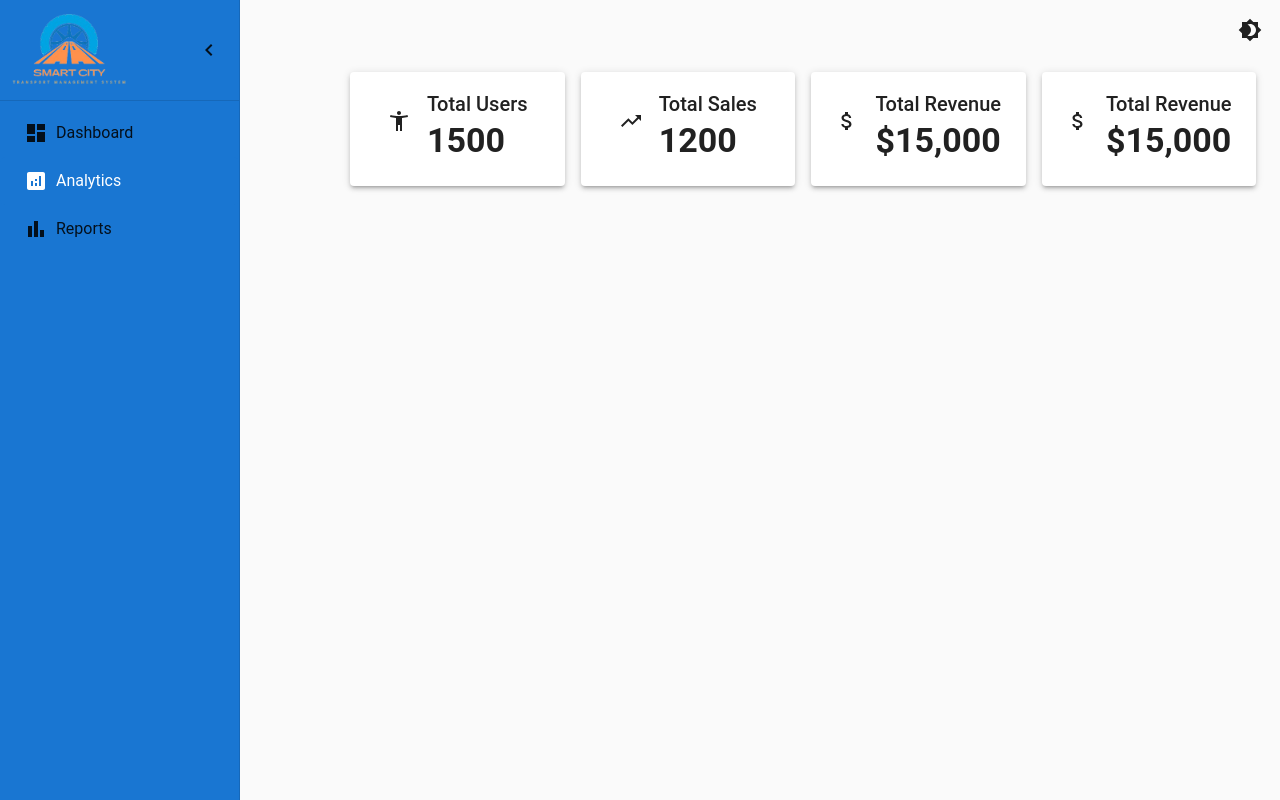
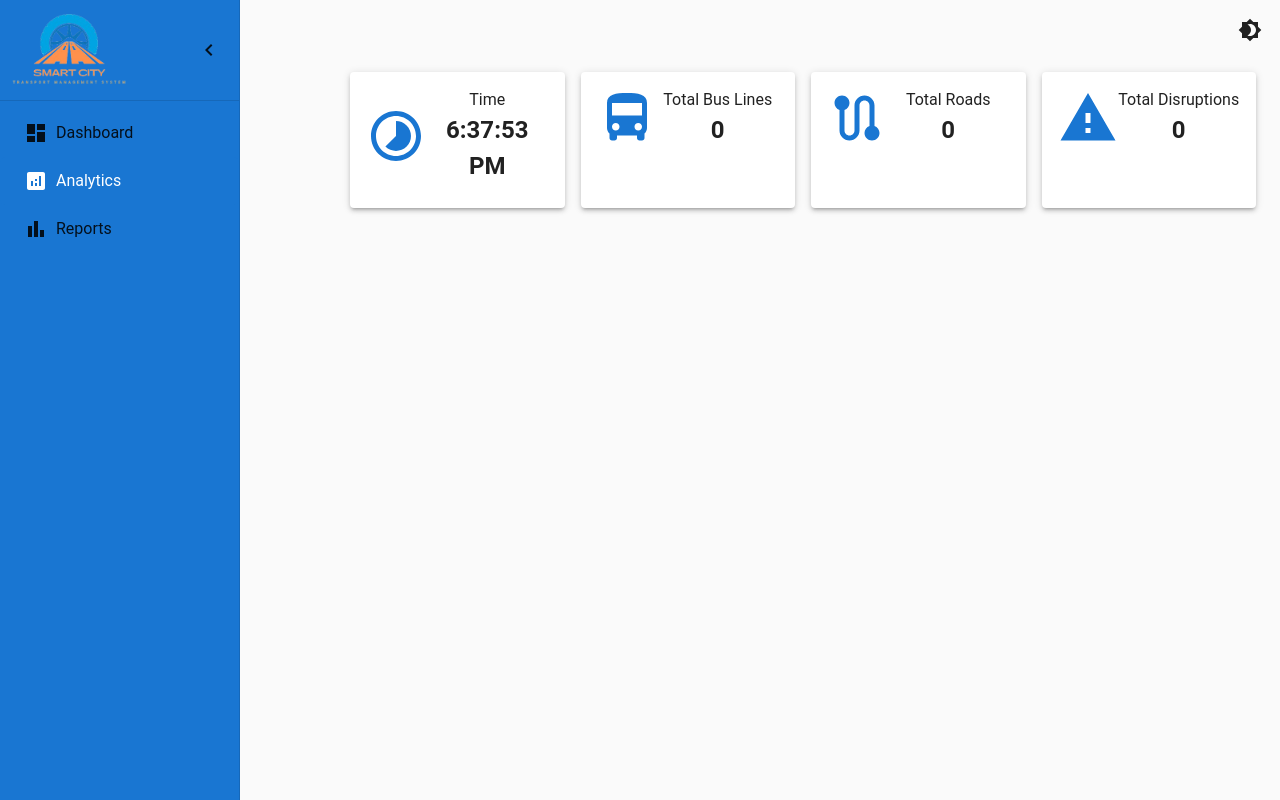
Before and after one commit to MMPjayarathne/Smart_City_TMS, a React (Create React App) app in the folder frontend/: page /analytics in a window 1280 px wide. Built offline with nearby package versions, Linux system fonts and the light colour scheme; no server answers.

Commit message:
Update the Total value Cards to show the time, no of Bus Lines, total roads and total disruptions

```diff
--- a/frontend/src/components/TotalCards.jsx
+++ b/frontend/src/components/TotalCards.jsx
@@ -1,16 +1,39 @@
-import React from 'react';
+import React, { useContext, useEffect, useState } from 'react';
 import { Box, Grid, Card, CardContent, Typography, useTheme } from '@mui/material';
-import { AccessibilityNew, TrendingUp, AttachMoney } from '@mui/icons-material'; // Example icons for the cards
+import { DirectionsBus, Warning, Route, Timelapse } from '@mui/icons-material'; // Example icons for the cards
+
+import { WebSocketContext } from '../utils/WebSocketProvider';
+
 
 const TotalCards = () => {
   const theme = useTheme();
+  const { busLineData, roadDisruptionsData, roadDetailsData } = useContext(WebSocketContext);
+
+  const [totalBusLines, setTotalBusLines] = useState(0);
+  const [totalRoadDisruptions, setTotalRoadDisruptions] = useState(0);
+  const [totalRoadDetails, setTotalRoadDetails] = useState(0);
+  const [currentTime, setCurrentTime] = useState('');
+
+  useEffect(() => {
+    setTotalBusLines(busLineData ? busLineData.length : 0);
+    setTotalRoadDisruptions(roadDisruptionsData ? roadDisruptionsData.length : 0);
+    setTotalRoadDetails(roadDetailsData ? roadDetailsData.length : 0);
+
+    const intervalId = setInterval(() => {
+      const currentTime = new Date().toLocaleTimeString();
+      setCurrentTime(currentTime);
+    }, 1000);
+    return () => clearInterval(intervalId);
+
+  }, [busLineData, roadDisruptionsData, roadDetailsData]);
 
   // Example data for the total numbers
   const data = [
-    { label: 'Total Users', value: 1500, icon: <AccessibilityNew /> },
-    { label: 'Total Sales', value: 1200, icon: <TrendingUp /> },
-    { label: 'Total Revenue', value: '$15,000', icon: <AttachMoney /> },
-    { label: 'Total Revenue', value: '$15,000', icon: <AttachMoney /> },
+    { label: 'Time', value: currentTime, icon: <Timelapse /> },
+    { label: 'Total Bus Lines', value:totalBusLines, icon: <DirectionsBus /> },
+    { label: 'Total Roads', value: totalRoadDetails, icon: <Route /> },
+    { label: 'Total Disruptions', value: totalRoadDisruptions, icon: <Warning /> },
+
   ];
 
   return (
@@ -22,18 +45,39 @@ const TotalCards = () => {
                 <Grid item xs={12} sm={3} key={index}>
                     <Card sx={{ height: '100%', backgroundColor: theme.palette.background.paper, boxShadow: 3 }}>
                       <CardContent>
-                        <Box sx={{ display: 'flex', alignItems: 'center', justifyContent: 'center' }}>
-                        <Box sx={{ marginRight: 2 }}>
-                            {item.icon} {/* Displaying icon */}
+                        <Box sx={{ display: 'flex', alignItems: 'center', justifyContent: 'space-between' }}>
+
+                          {/* Enlarged Icon Aligned to Left */}
+                          <Box sx={{
+                            fontSize: { xs: 30, sm: 40, md: 50, lg: 60 },
+                            color: theme.palette.primary.main,
+                            display: 'flex',
+                            alignItems: 'center'
+                          }}>
+                            {React.cloneElement(item.icon, { fontSize: 'inherit' })}
                           </Box>
-                        <Box>
-                            <Typography variant="h6" sx={{ color: theme.palette.text.primary }}>
+
+                          {/* Text Content */}
+                          <Box sx={{ textAlign: 'center', flexGrow: 1 }}>
+                            <Typography
+                              sx={{
+                                color: theme.palette.text.primary,
+                                fontSize: { xs: '0.5rem', sm: '0.6rem', md: '0.8rem', lg: '1.0rem' }
+                              }}
+                            >
                               {item.label}
                             </Typography>
-                            <Typography variant="h4" sx={{ color: theme.palette.text.primary, fontWeight: 'bold' }}>
+                            <Typography
+                              sx={{
+                                color: theme.palette.text.primary,
+                                fontWeight: 'bold',
+                                fontSize: { xs: '0.8rem', sm: '1.0rem', md: '1.2rem', lg: '1.5rem' }
+                              }}
+                            >
                               {item.value}
                             </Typography>
                           </Box>
+
                         </Box>
                       </CardContent>
                     </Card>
```
Lines whose indentation alone changed are shown as unchanged.
